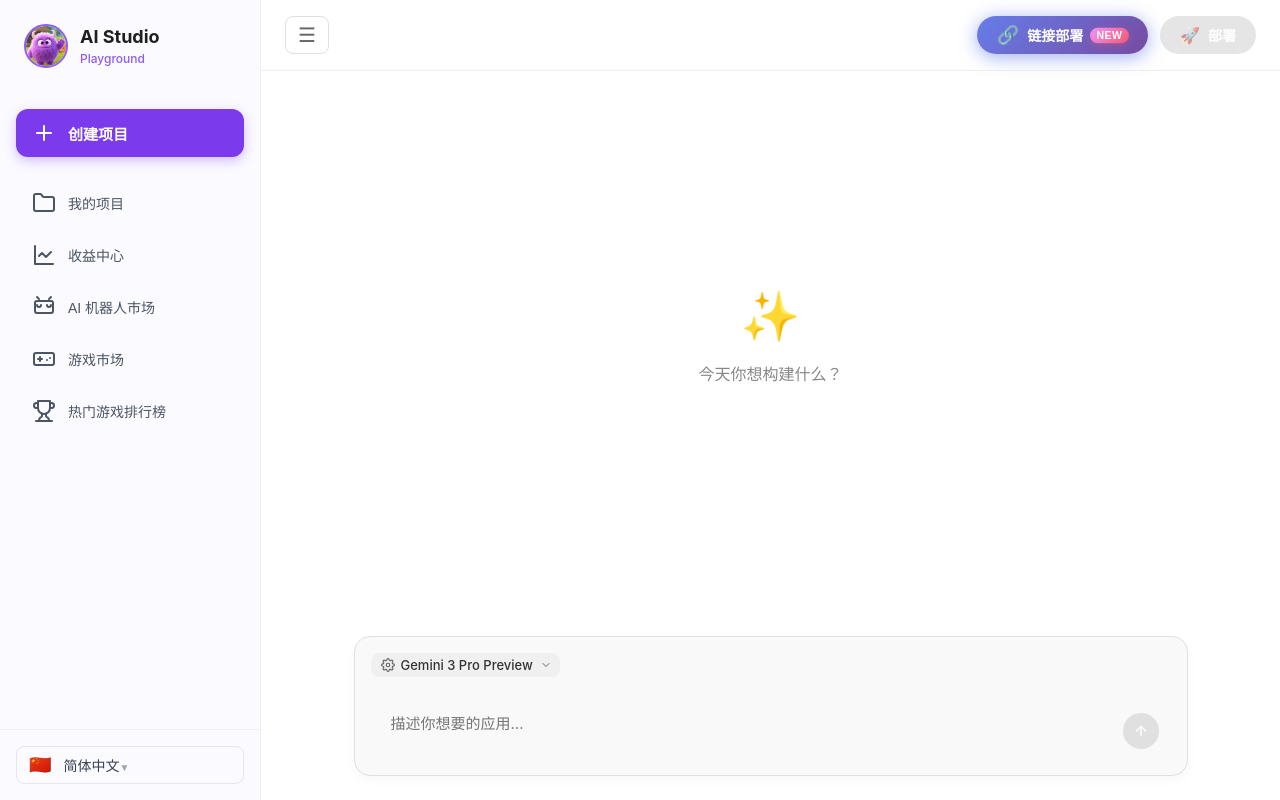
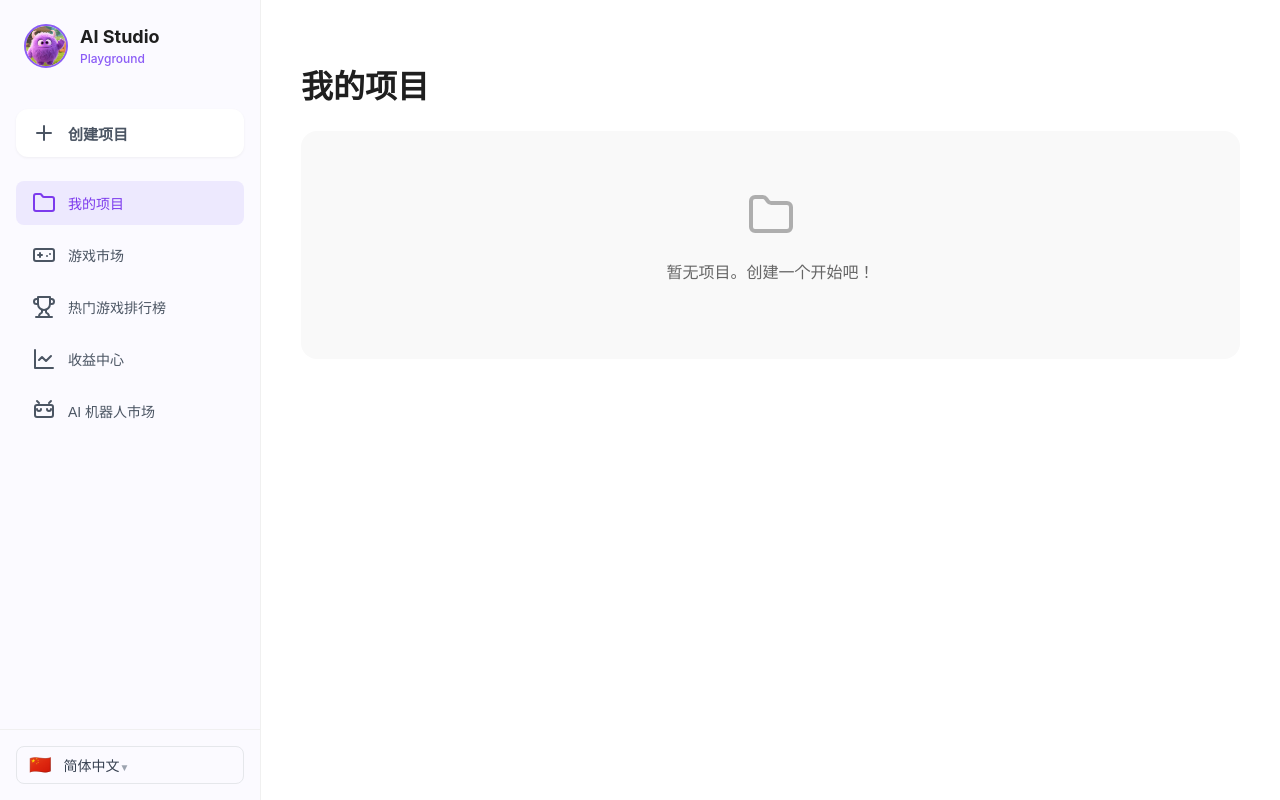
Before and after one commit to HarryPangPang/google_aistudio_playground, a React (Vite) app: page /#/projects in a window 1280 px wide. Before the commit this address led to /. Built offline with nearby package versions, Linux system fonts and the light colour scheme; a web font is replaced by a local one.

Commit message:
feat: 优化传参

```diff
--- a/src/layout/MainLayout.tsx
+++ b/src/layout/MainLayout.tsx
@@ -43,10 +43,11 @@
     const menuItems = [
         { id: 'create', label: t.menu.create, icon: IconPlus, path: '/' },
         { id: 'projects', label: t.menu.projects, icon: IconFolder, path: '/projects' },
+        { id: 'game-market', label: t.menu.gameMarket, icon: IconGame, path: '/game-market' },
+        { id: 'ranking', label: t.menu.ranking, icon: IconTrophy, path: '/ranking' },
         { id: 'earnings', label: t.menu.earnings, icon: IconChart, path: '/earnings' },
         { id: 'robot-market', label: t.menu.robotMarket, icon: IconRobot, path: '/robot-market' },
-        { id: 'game-market', label: t.menu.gameMarket, icon: IconGame, path: '/game-market' },
-        { id: 'ranking', label: t.menu.ranking, icon: IconTrophy, path: '/ranking' },
+
     ];
 
     const isPathActive = (path: string) => {
--- a/src/main.tsx
+++ b/src/main.tsx
@@ -1,10 +1,10 @@
 import { createRoot } from 'react-dom/client';
-import { BrowserRouter } from 'react-router-dom';
+import { HashRouter } from 'react-router-dom';
 import App from './App';
 
 const root = createRoot(document.getElementById('root')!);
 root.render(
-  <BrowserRouter>
+  <HashRouter>
     <App />
-  </BrowserRouter>
+  </HashRouter>
 );
--- a/src/pages/projects/index.tsx
+++ b/src/pages/projects/index.tsx
@@ -30,13 +30,8 @@
     };
 
     const handleOpenProject = (id: string) => {
-        // 使用 window.location.href 会导致页面刷新，这里可以改用 navigate
-        // 但为了兼容旧逻辑，我们保留它，或者改为 SPA 跳转
-        // window.location.href = `/?driveid=${id}`;
-
-        // 更好的方式是使用 router navigate，但在组件内部没有 router context
-        // 这里只是简单的 href 跳转，Studio 会读取 URL 参数
-        window.location.href = `/?driveid=${id}`;
+        // 使用 hash 路由格式，参数放在 hash 后面
+        window.location.href = `/#/?driveid=${id}`;
     };
 
     return (
--- a/src/services/api.ts
+++ b/src/services/api.ts
@@ -12,7 +12,11 @@
 // Add driveid to every request if present in URL
 client.interceptors.request.use((config) => {
     if (typeof window !== 'undefined') {
-        const params = new URLSearchParams(window.location.search);
+        // 在 hash 路由模式下，参数在 hash 后面，需要从 hash 中解析
+        const hash = window.location.hash;
+        const searchIndex = hash.indexOf('?');
+        const search = searchIndex !== -1 ? hash.substring(searchIndex) : '';
+        const params = new URLSearchParams(search);
         const driveId = params.get('driveid');
         if (driveId) {
             config.params = config.params || {};
```
